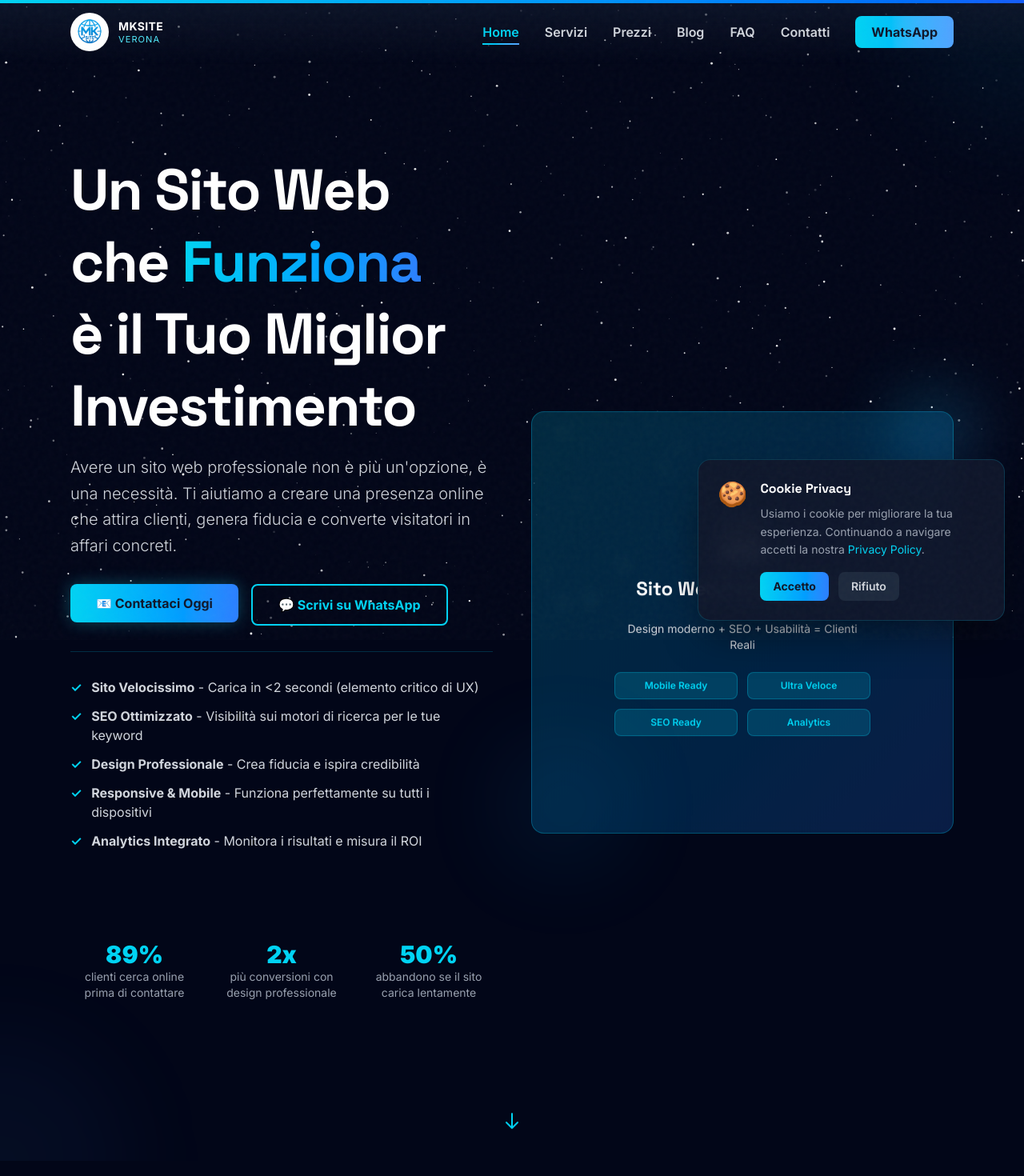
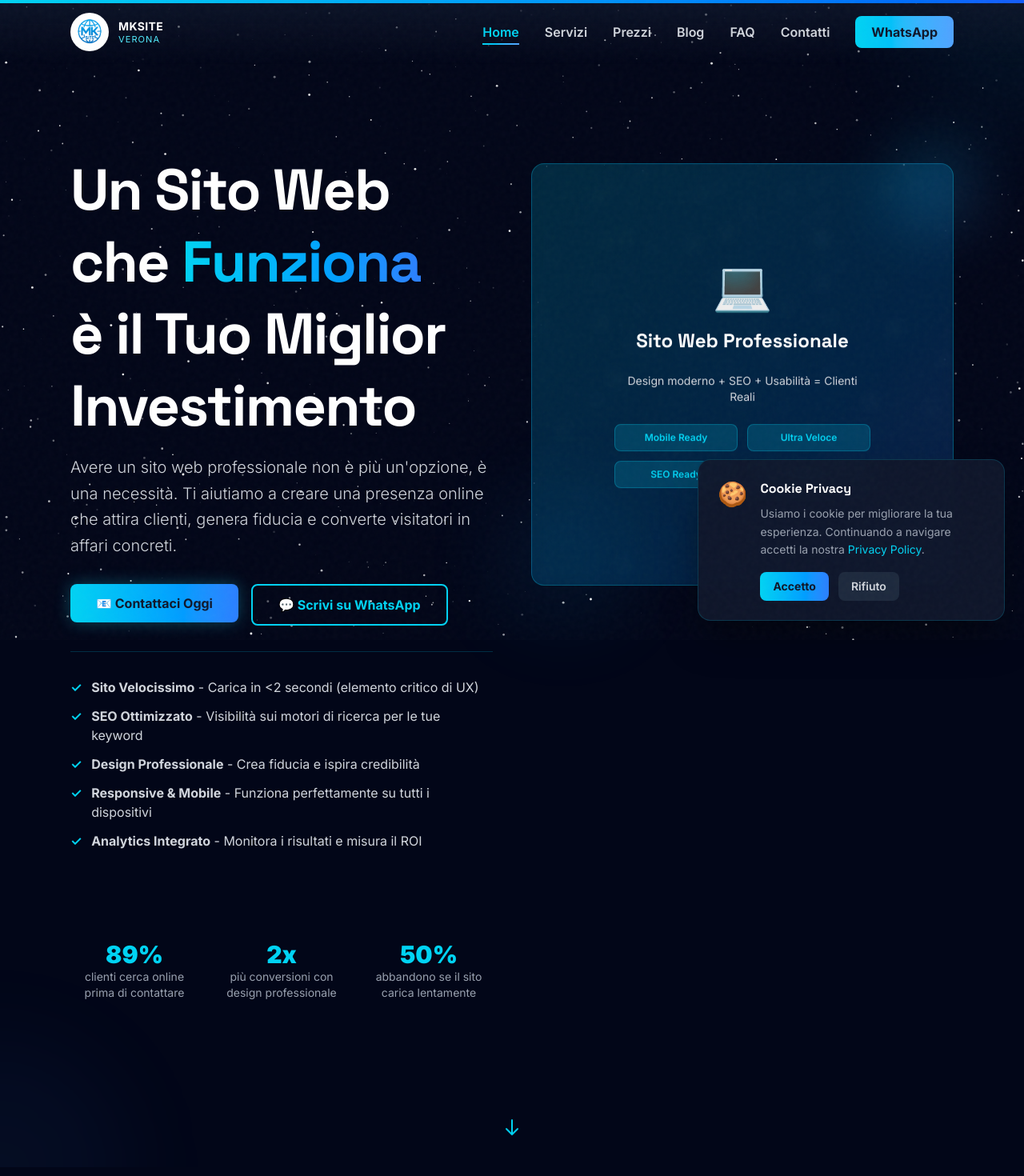
Before and after one commit to valemond06-svg/mksiteverona-site, a Next.js app: page / in a window 1280 px wide. Shown: the top 1470 px of the page at 80% size. Built offline with nearby package versions, Linux system fonts and the light colour scheme.

Commit message:
style(hero): align card with title and fix stats padding

```diff
--- a/components/Hero.jsx
+++ b/components/Hero.jsx
@@ -15,7 +15,7 @@ export default function Hero() {
       </div>
 
       <div className="max-w-6xl mx-auto px-6 relative z-10">
-        <div className="grid grid-cols-1 lg:grid-cols-2 gap-12 items-center">
+        <div className="grid grid-cols-1 lg:grid-cols-2 gap-12 items-start">
           {/* Left Content */}
           <div className="space-y-8">
             <MotionWrapper delay={0.1} className="space-y-4">
@@ -65,7 +65,7 @@ export default function Hero() {
             </MotionWrapper>
 
             {/* Stats */}
-            <div className="grid grid-cols-3 gap-6 pt-20 pb-30">
+            <div className="grid grid-cols-3 gap-6 pt-20 pb-32">
               {[
                 { number: '89%', label: 'clienti cerca online prima di contattare' },
                 { number: '2x', label: 'più conversioni con design professionale' },
@@ -80,7 +80,7 @@ export default function Hero() {
           </div>
 
           {/* Right - Visual */}
-          <div className="relative hidden lg:block">
+          <div className="relative hidden lg:block pt-4">
             <MotionWrapper direction="left" delay={0.4} className="relative w-full aspect-square">
               {/* Animated Card */}
               <motion.div
```
